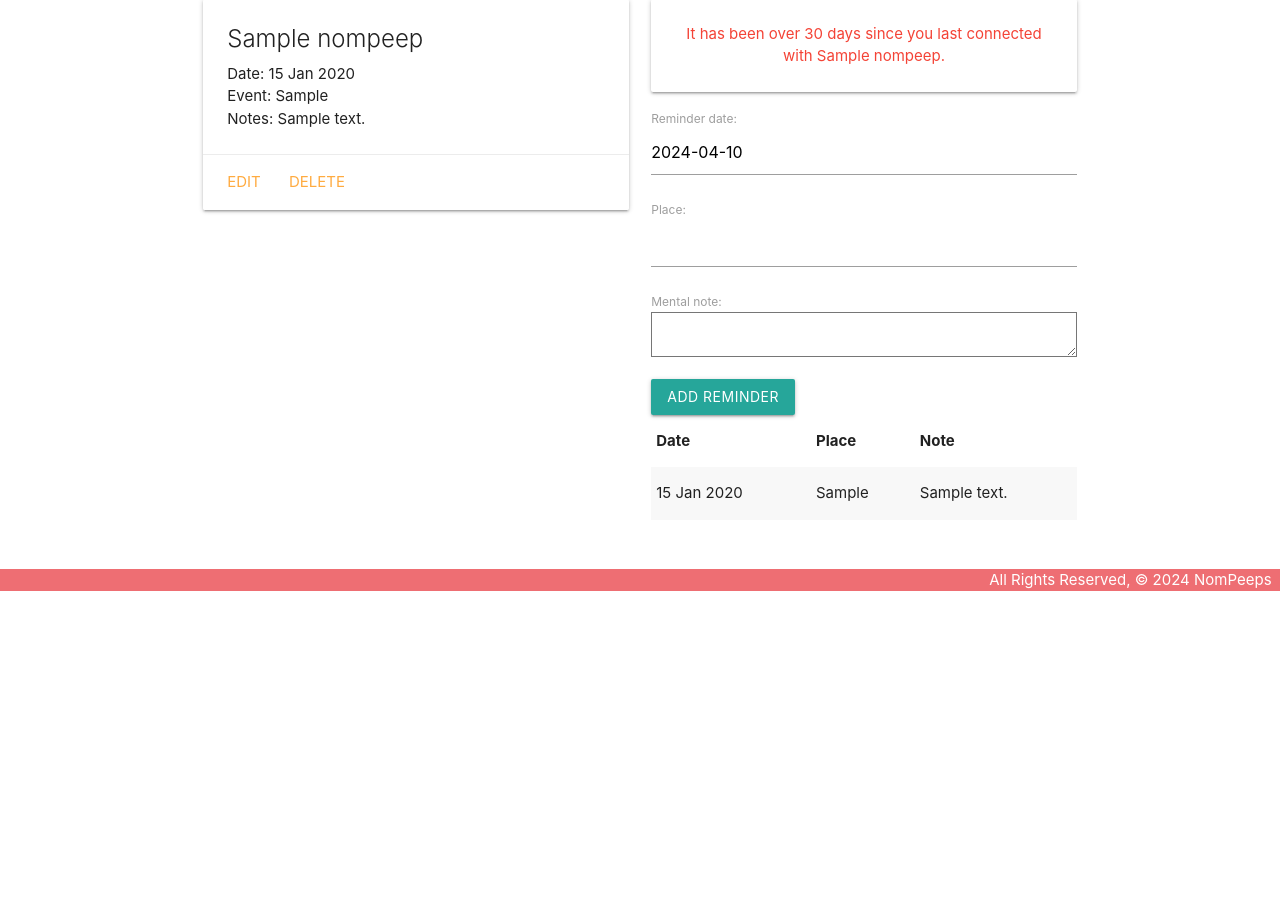
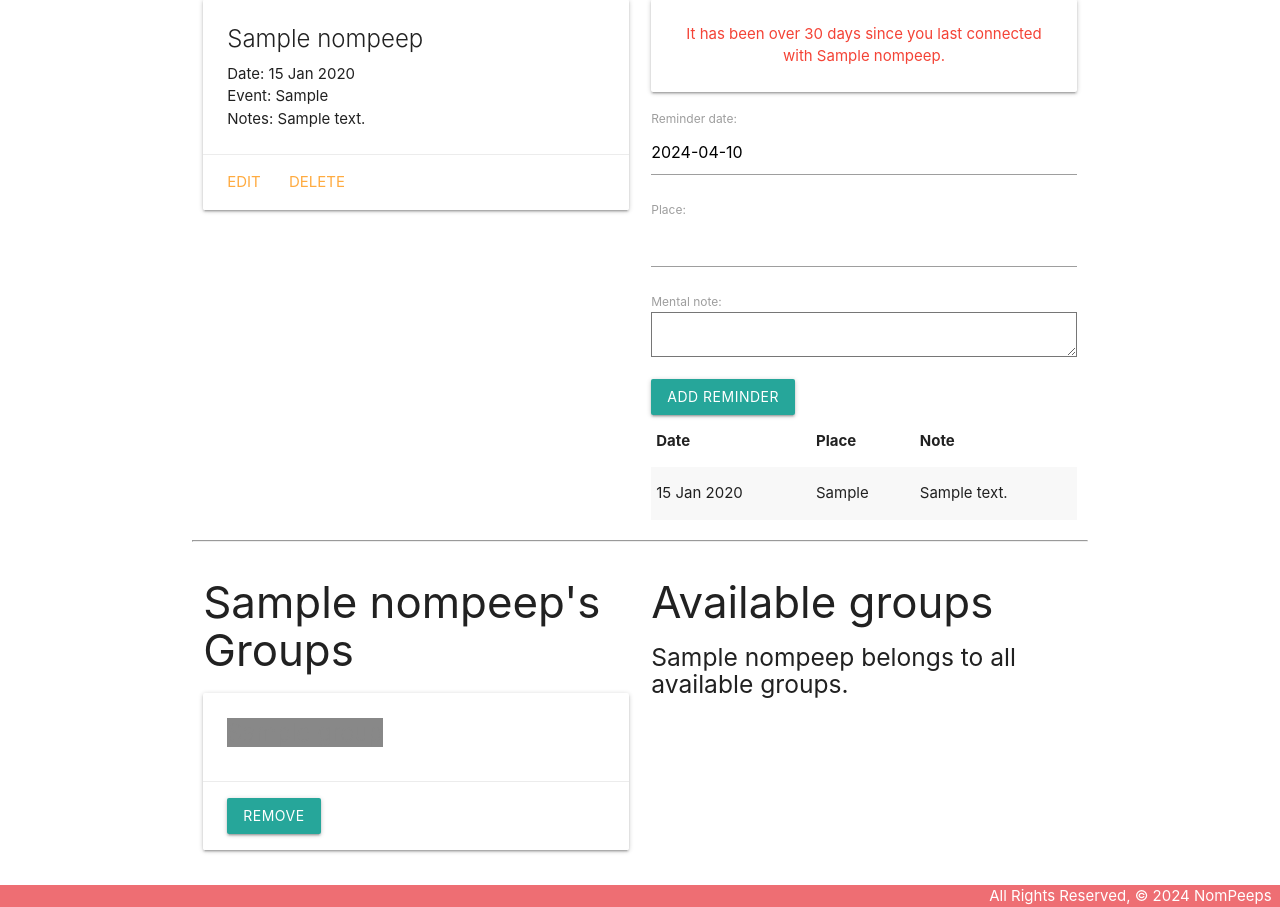
Before and after one commit to tdha/nompeeps, a Django app: page /peeps/1/ in a window 1280 px wide. Shown: the part 209-1116 px from the top of the page. Before the commit the page ends 800 px from the top, so only its background shows below. Run offline with Django 5.2, Linux system fonts and the light colour scheme; tables that the repository leaves empty hold one stand-in row (values such as "Sample post").

Commit message:
Added ability to 'add' and 'remove' groups from a person.

```diff
--- a/peeps/models.py
+++ b/peeps/models.py
@@ -55,7 +55,7 @@
     nompeep = models.ForeignKey(Nompeep, on_delete=models.CASCADE)
 
     def __str__(self):
-        return f"Reminder that on {self.thatdate} at {self.place}, re {self.nompeep}"
+        return f"Reminder re {self.nompeep} on {self.thatdate}."
 
     class Meta:
         ordering = ['-thatdate']
--- a/peeps/templates/peeps/detail.html
+++ b/peeps/templates/peeps/detail.html
@@ -49,6 +49,53 @@
         </table>
     </div>
 </div>
+<hr>
+<div class="row">
+    <div class="col s6">
+        <h3>{{ peeps.name}}'s Groups</h3>
+        {% if peeps.groups.count %}
+            {% for group in peeps.groups.all %}
+            <div class="card">
+                <div class="card-content">
+                    <span class="card-title">
+                        <span style="color: {{ group.text_color}}; background-color:{{ group.bg_color}}; ">{{ group.name}}</span>
+                    </span>
+                </div>
+                <div class="card-action">
+                    <form action="{% url 'remove_group' peeps.id group.id %}" method="POST">
+                        {% csrf_token %}
+                        <button type="submit" class="btn">Remove</button>
+                    </form>
+                </div>
+            </div>
+            {% endfor %}
+        {% else %}
+        <h4>No groups</h4>
+        {% endif %}
+    </div>
+    <div class="col s6">
+        <h3>Available groups</h3>
+        {% if available_groups.count %}
+            {% for group in available_groups.all %}
+                <div class="card">
+                    <div class="card-content">
+                        <span class="card-title">
+                            <span style="color: {{ group.text_color}}; background-color:{{ group.bg_color}}; ">{{ group.name}}</span>
+                        </span>
+                    </div>
+                    <div class="card-action">
+                        <form action="{% url 'add_group' peeps.id group.id %}" method="POST">
+                            {% csrf_token %}
+                            <button type="submit" class="btn">Add</button>
+                        </form>
+                    </div>
+                </div>
+            {% endfor %}
+        {% else %}
+        <h5>{{ peeps.name }} belongs to all available groups.</h5>
+        {% endif %}
+    </div>
+</div>
 
 <script>
     const dateElement = document.getElementById('id_thatdate');
--- a/peeps/urls.py
+++ b/peeps/urls.py
@@ -9,12 +9,14 @@
     path('peeps/<int:peeps_id>/', views.peeps_detail, name='detail'),
     path('peeps/<int:peeps_id>/add_reminder/', views.add_reminder, name='add_reminder'),
     path('peeps/create', views.NompeepCreate.as_view(), name='peeps_create'),
-    path('peeps/<int:pk>/update', views.NompeepUpdate.as_view(), name='peeps_update'),
-    path('peeps/<int:pk>/delete', views.NompeepDelete.as_view(), name='peeps_delete'),
+    path('peeps/<int:pk>/update/', views.NompeepUpdate.as_view(), name='peeps_update'),
+    path('peeps/<int:pk>/delete/', views.NompeepDelete.as_view(), name='peeps_delete'),
+    path('peeps/<int:peeps_id>/add_group/<int:group_id>', views.add_group, name='add_group'),
+    path('peeps/<int:peeps_id>/remove_group/<int:group_id>', views.remove_group, name='remove_group'),
 
     path('groups/', views.GroupList.as_view(), name='groups_index'),
     path('groups/<int:pk>/', views.GroupDetail.as_view(), name='groups_detail'),
     path('groups/create/', views.GroupCreate.as_view(), name='groups_create'),
-    path('groups/<int:pk>/update', views.GroupUpdate.as_view(), name='groups_update'),
-    path('groups/<int:pk>/delete', views.GroupDelete.as_view(), name='groups_delete'),
+    path('groups/<int:pk>/update/', views.GroupUpdate.as_view(), name='groups_update'),
+    path('groups/<int:pk>/delete/', views.GroupDelete.as_view(), name='groups_delete'),
 ]
--- a/peeps/views.py
+++ b/peeps/views.py
@@ -18,11 +18,22 @@
 
 def peeps_detail(request, peeps_id):
     peeps = Nompeep.objects.get(id=peeps_id)
+    current_groups_ids = peeps.groups.all().values_list('id')
+    available_groups = Group.objects.exclude(id__in=current_groups_ids)
     reminder_form = ReminderForm()
     return render(request, 'peeps/detail.html', {
         'peeps': peeps,
-        'reminder_form': reminder_form
+        'reminder_form': reminder_form,
+        'available_groups': available_groups
     })
+
+def add_group(request, peeps_id, group_id):
+    Nompeep.objects.get(id=peeps_id).groups.add(group_id)
+    return redirect('detail', peeps_id=peeps_id)
+
+def remove_group(request, peeps_id, group_id):
+    Nompeep.objects.get(id=peeps_id).groups.remove(group_id)
+    return redirect('detail', peeps_id=peeps_id)
 
 def add_reminder(request, peeps_id):
     nompeep = get_object_or_404(Nompeep, id=peeps_id)
@@ -31,21 +42,15 @@
         form = ReminderForm(request.POST)
         if form.is_valid():
             new_reminder = form.save(commit=False)
-            new_reminder.nompeep = nompeep  # Correctly associate the Reminder with the Nompeep instance
+            new_reminder.nompeep = nompeep
             new_reminder.save()
             return redirect('detail', peeps_id=peeps_id)
     return redirect('detail', peeps_id=peeps_id)
 
-        # form = ReminderForm(request.POST)
-        # if form.is_valid():
-        #     new_reminder = form.save(commit=False)
-        #     new_reminder.peeps_id = peeps_id
-        #     new_reminder.save()
-        # return redirect('detail', peeps_id=peeps_id)
 
 class NompeepCreate(CreateView):
     model = Nompeep
-    fields = '__all__'
+    fields = ['name', 'date', 'event', 'notes']
 
 class NompeepUpdate(UpdateView):
     model = Nompeep
```
